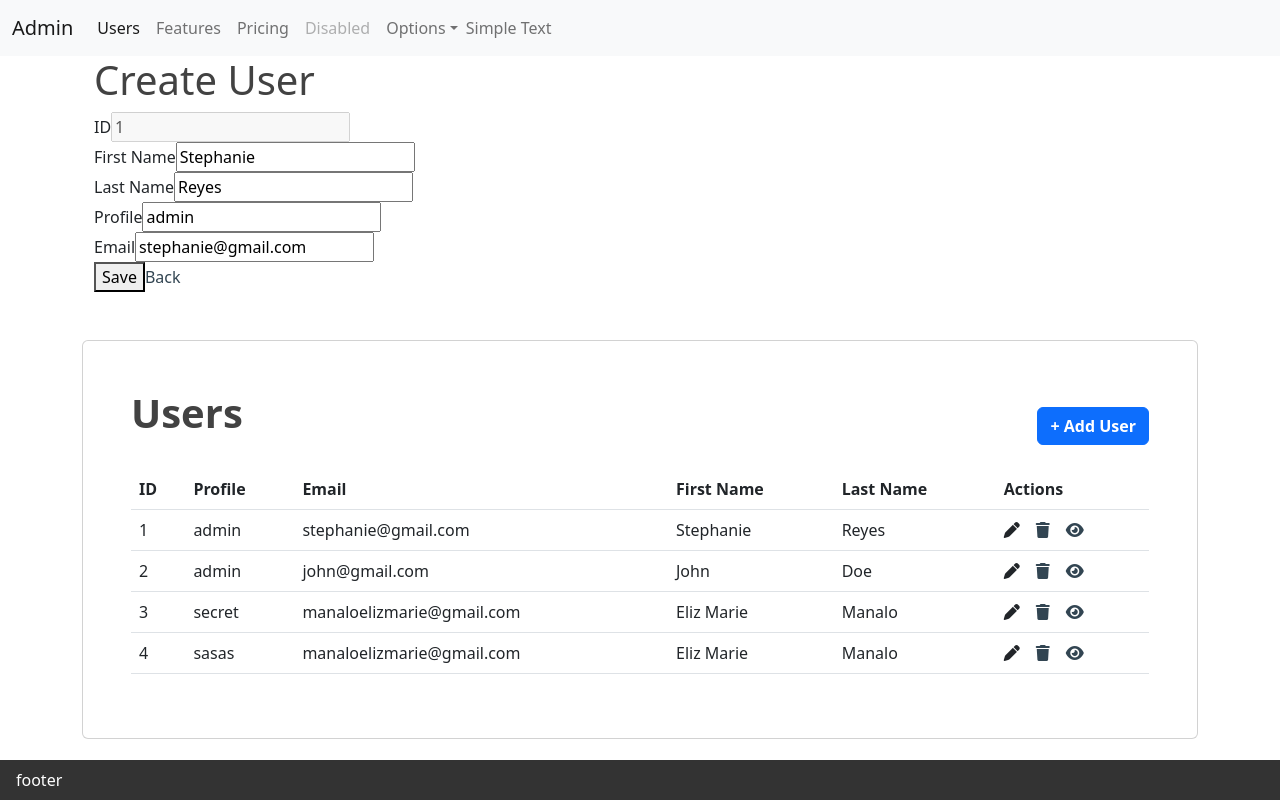
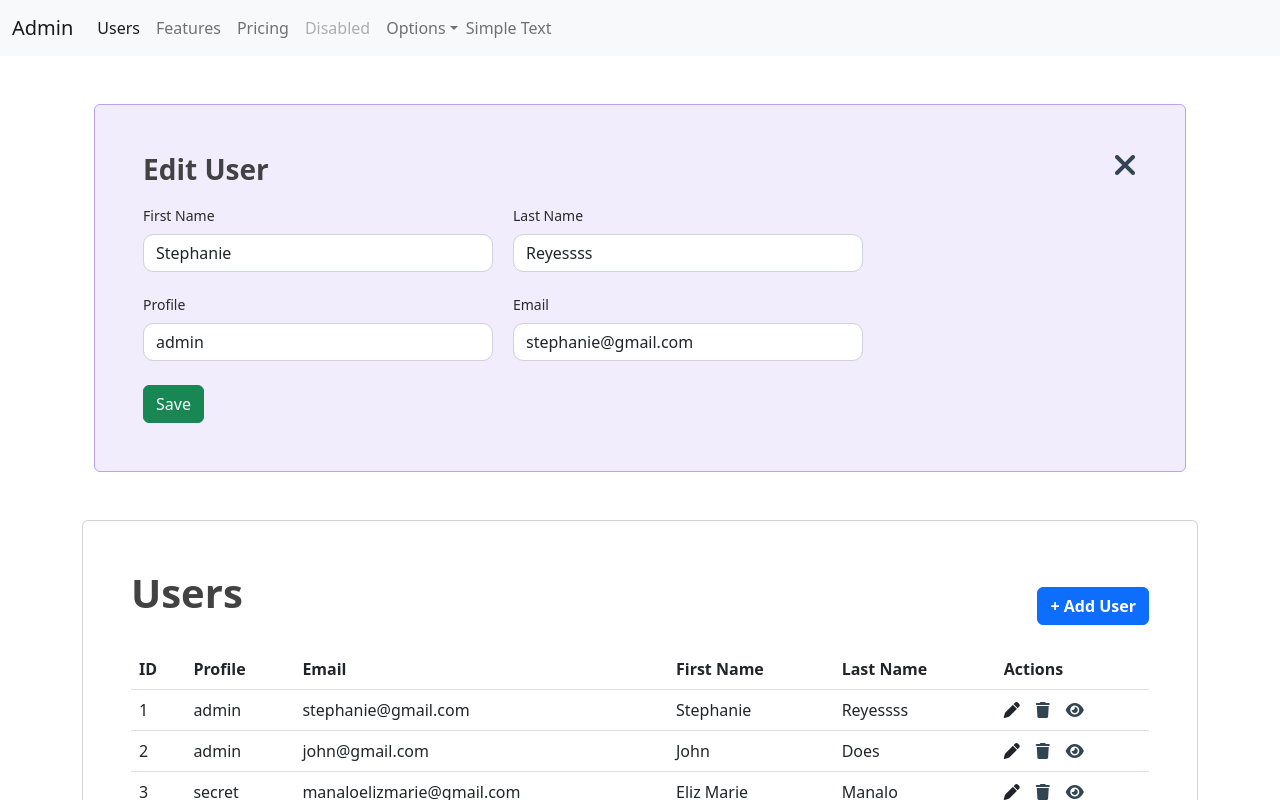
Before and after one commit to ezlyTech/ITW-fe, a React (Create React App) app: page /users in a window 1280 px wide. Both pictures are taken after a click on the link 1011 px from the left and 294 px from the top of the page. Shown: the top 800 px of the page. Built offline with nearby package versions, Linux system fonts and the light colour scheme; data requests are answered from the project's data file.

Commit message:
added style for editUser

```diff
--- a/db.json
+++ b/db.json
@@ -3,16 +3,16 @@
     {
       "id": 1,
       "firstName": "Stephanie",
-      "lastName": "Reyes",
+      "lastName": "Reyessss",
       "email": "stephanie@gmail.com",
       "profile": "admin"
     },
     {
       "id": 2,
-      "profile": "admin",
+      "firstName": "John",
+      "lastName": "Does",
       "email": "john@gmail.com",
-      "firstName": "John",
-      "lastName": "Doe"
+      "profile": "admin"
     },
     {
       "firstName": "Eliz Marie",
--- a/src/views/users/EditUser.js
+++ b/src/views/users/EditUser.js
@@ -49,44 +49,56 @@ const EditUser = () => {
 
   return (
 		<Container>
-      <div>
-          <h1>Create User</h1>
+            <div className='mt-5 p-5 card add-user_container'>
+                <div className='d-flex justify-content-between flex-wrap align-items-start'>
+                    <h3 className="fw-bold mb-3">Edit User</h3>
+                    <Link to='/users' ><i className="fa-solid fa-xmark fa-2xl"></i></Link>
+                </div>
 
                 <form onSubmit={ handleSubmit } >
-              <div>
-                  <label>ID</label>
-                  <input value={ id } disabled="disabled" ></input>
-              </div>
 
-              <div>
-                  <label>First Name</label>
+                    <div className='form_container'>
+                        <div className='form-inputs'>
+                            <label className='form-label'>First Name</label>
                             <input
+                            className='form-control'
                             required
                             value={ firstName }
-                  onMouseDown={ e => valChange(true) }
                             onChange={ e => firstNameChange(e.target.value) } >
                             </input>
                             { firstName.length == 0 && validate && <span>Enter the name</span>}
                         </div>
 
-              <div>
-                  <label>Last Name</label>
-                  <input required value={ lastName } onChange={ e => lastNameChange(e.target.value) } ></input>
+                        <div className='form-inputs'>
+                            <label className='form-label'>Last Name</label>
+                            <input
+                            className='form-control'
+                            required
+                            value={ lastName }
+                            onChange={ e => lastNameChange(e.target.value) } ></input>
                         </div>
 
-              <div>
-                  <label>Profile</label>
-                  <input value={ profile } onChange={ e => profileChange(e.target.value) } ></input>
+                        <div className='form-inputs'>
+                            <label className='form-label'>Profile</label>
+                            <input
+                            className='form-control'
+                            required
+                            value={ profile }
+                            onChange={ e => profileChange(e.target.value) } ></input>
                         </div>
 
-              <div>
-                  <label>Email</label>
-                  <input required value={ email } onChange={ e => emailChange(e.target.value) } ></input>
+                        <div className='form-inputs'>
+                            <label className='form-label'>Email</label>
+                            <input
+                            className='form-control'
+                            required
+                            value={ email }
+                            onChange={ e => emailChange(e.target.value) } ></input>
+                        </div>
                     </div>
 
-              <div>
-                  <button type='submit'>Save</button>
-                  <Link to='/users' >Back</Link>
+                    <div className='mt-4'>
+                        <button className='btn btn-success' type='submit'>Save</button>
                     </div>
                     </form>
             </div>
```
Lines whose indentation alone changed are shown as unchanged.
